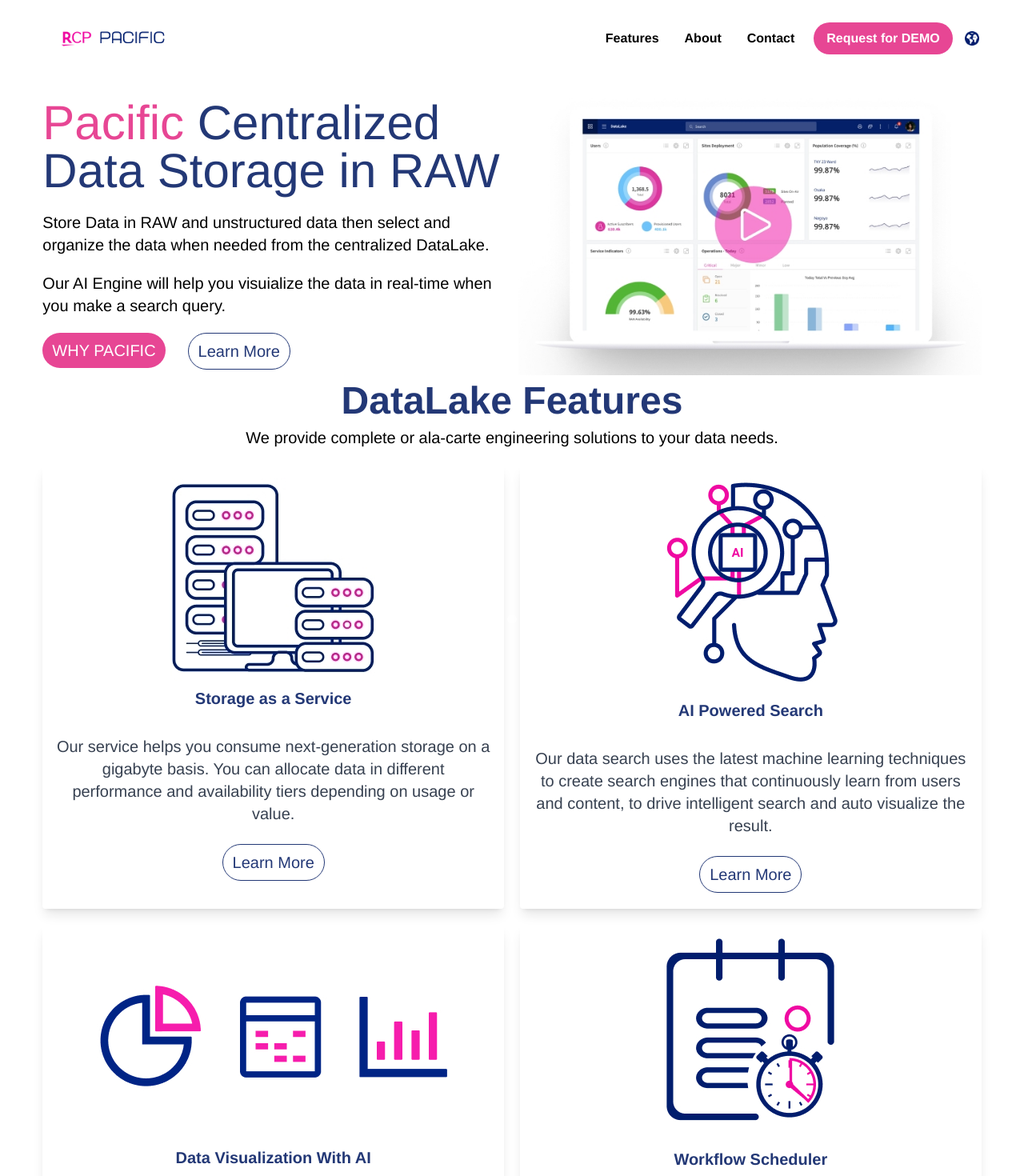
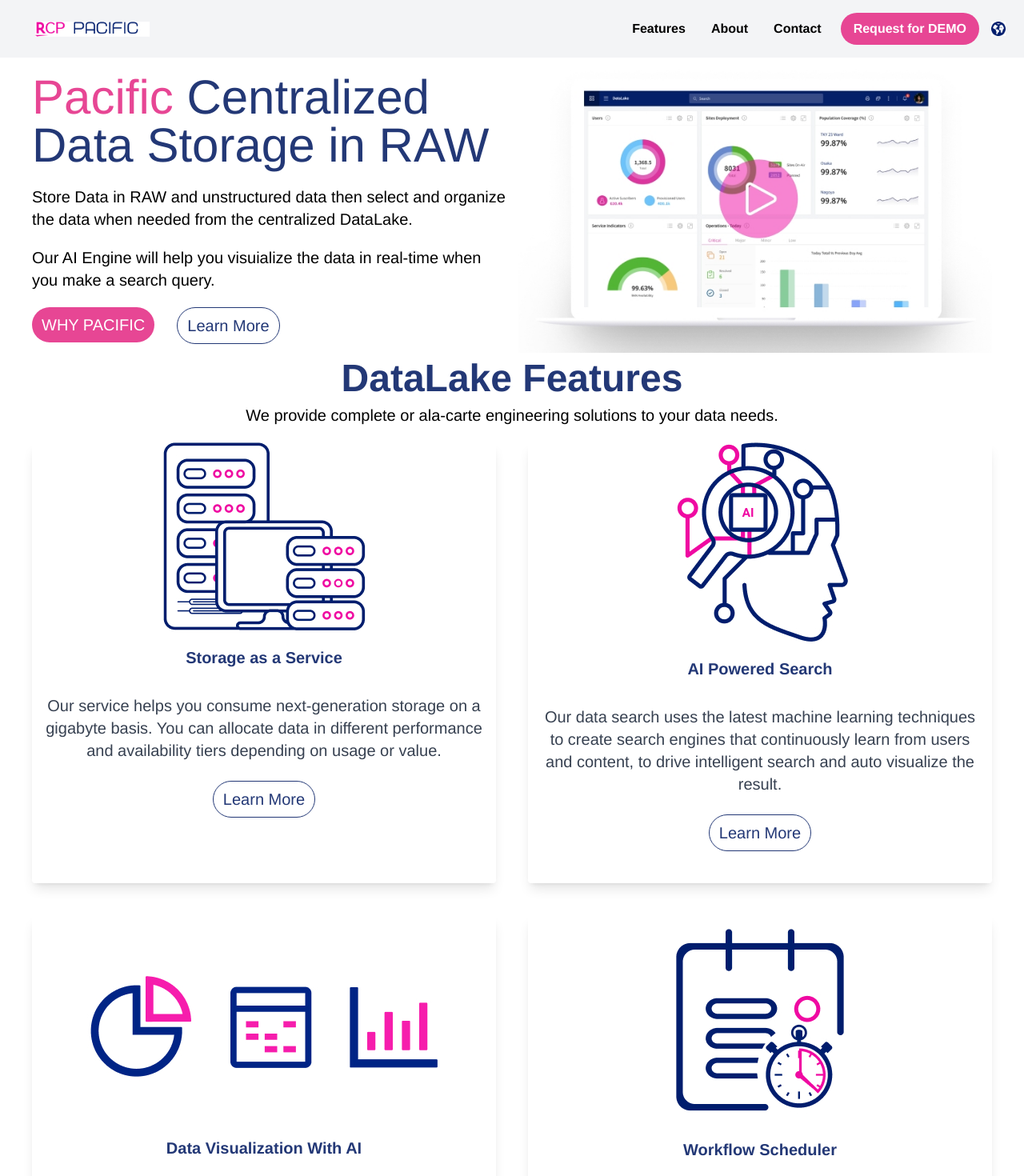
Before and after one commit to devangg37/my-vue-app, a Vue app: page / in a window 1280 px wide. Shown: the top 1470 px of the page at 80% size. Built offline with nearby package versions, Linux system fonts and the light colour scheme.

Commit message:
Sixth commit

```diff
--- a/src/App.vue
+++ b/src/App.vue
@@ -11,15 +11,14 @@
 </script>
 
 <template>
-  <div class="container mx-auto w-11/12">
+
     <Navbar />
     <PacificInfo />
     <Cards />
     <Architecture />
     <Card2Vue />
-    <Carousel />
-    <FooterVue />
-  </div>
+  <Carousel />
+  <FooterVue />
 
 </template>
 
--- a/src/components/Architecture.vue
+++ b/src/components/Architecture.vue
@@ -1,6 +1,6 @@
 <template>
-  <div class="flex flex-col items-center md:py-10 py-5 md:scale-100 scale-95">
-    <div class="text-xl md:text-5xl font-bold text-3xl">
+  <div class="flex flex-col items-center py-5 px-3 md:scale-100 scale-95">
+    <div class="text-xl md:text-3xl font-bold text-3xl">
         <span class = "text-blue-900">DataLake Architecture</span>
     </div>
     <div class="flex flex-col md:items-center pt-5">
@@ -10,7 +10,7 @@
       <div class="text-xs md:text-base">
         Aenean massa. Cum sociis natoque penatibus et magnis dis parturient montes, nascetur ridiculus
       </div>
-      <img class="mx-auto scale-75 md:scale-100 scale-100 pt-5" src="../assets/data-archi.jpg" alt="Data Architecture">
+      <img class="mx-auto pt-5 object-fill" src="../assets/data-archi.jpg" alt="Data Architecture">
     </div>
   </div>
 </template>
--- a/src/components/Card2.vue
+++ b/src/components/Card2.vue
@@ -1,16 +1,16 @@
 <template>
-    <div class="flex flex-col items-center bg-slate-200 py-5">
+    <div class="md:px-10 flex flex-col items-center bg-slate-200 md:py-5 py-2">
         <div class="text-blue-900 text-2xl font-bold md:text-3xl">
             Latest Article
         </div>
-        <div class="flex flex-col text-center px-10 text-xs md:text-xl md:py-3 py-2">
+        <div class="flex flex-col text-center md:px-10 px-5 text-xs md:text-xl py-3">
             <p class="break-words">Lorem ipsum dolor sit amet, consectetuer adipiscing elit. Aenean commodo ligula eget dolor. Aenean massa. Cum sociis natoque penatibus et magnis dis parturient montes, nascetur ridiculus </p>
         </div>
     </div>
-    <div class="flex md:flex-row flex-col bg-slate-200 py-5">
+    <div class="px-10 flex md:flex-row flex-col bg-slate-200 md:py-5 py-2">
         <!--Card 1-->
         <div class="rounded overflow-hidden shadow-lg hover:shadow-2xl pb-15">
-                <div class="min-h-[40%]"><img class ="mx-auto object-fill" src="../assets/img-card-7.jpg" alt="Mountain"></div>
+                <div class="min-h-[40%]"><img class ="mx-auto" src="../assets/img-card-7.jpg" alt="Mountain"></div>
                 <div class="min-h-[60%] flex flex-col justify-evenly px-4 py-5">
                     <div class="font-bold mb-2 text-blue-900 md:text-xl text-xm">Using artificial intelligence to engineer materials </div>
                     <div class="text-gray-700 text-base md:text-xl text-xs">
--- a/src/components/Cards.vue
+++ b/src/components/Cards.vue
@@ -1,11 +1,11 @@
 <template>
-    <div class="grid auto-rows-auto md:grid-cols-2 grid-flow-row md:gap-5 py-5">
+    <div class="px-10 grid auto-rows-auto md:grid-cols-2 grid-flow-row md:gap-10 md:py-5 py-2">
         <!--Card 1-->
         <div class="rounded overflow-hidden shadow-lg hover:shadow-2xl pb-5">
                 <div class="min-h-[40%]"><img class ="mx-auto md:scale-100 scale-75" src="../assets/img-card-1.jpg" alt="Mountain"></div>
-                <div class="min-h-[60%] flex flex-col items-center space-y-6">
+                <div class="min-h-[60%] flex flex-col items-center space-y-6 py-5">
                 <div class="font-bold md:text-xl mb-2 text-blue-900 text-xm">Storage as a Service</div>
-                <div class="text-gray-700 text-base px-4 text-center md:text-xl text-xs">
+                <div class="text-gray-700 text-base px-4 text-center md:text-xl text-xs hidden md:block">
                     Our service helps you consume next-generation storage on a gigabyte basis. You can allocate data in different performance and availability tiers depending on usage or value.
                 </div>
                 <div>
@@ -16,9 +16,9 @@
         <!--Card 2-->
         <div class="rounded overflow-hidden shadow-lg hover:shadow-2xl pb-5">
                 <div class="min-h-[40%]"><img class ="mx-auto md:scale-100 scale-75" src="../assets/img-card-2.jpg" alt="Mountain"></div>
-                <div class="min-h-[60%] flex flex-col items-center space-y-6">
+                <div class="min-h-[60%] flex flex-col items-center space-y-6 py-5">
                 <div class="font-bold md:text-xl mb-2 text-blue-900 text-xm">AI Powered Search</div>
-                <div class="text-gray-700 text-base px-4 text-center md:text-xl text-xs">
+                <div class="text-gray-700 text-base px-4 text-center md:text-xl text-xs hidden md:block">
                     Our data search uses the latest machine learning techniques to create search engines that continuously learn from users and content, to drive intelligent search and auto visualize the result.
                 </div>
                 <div>
@@ -32,7 +32,7 @@
                 <div class="min-h-[40%] mx-auto"><img class ="mx-auto md:scale-100 scale-75" src="../assets/img-card-3.jpg" alt="Mountain"></div>
                 <div class="min-h-[60%] flex flex-col items-center space-y-6">
                 <div class="font-bold md:text-xl mb-2 text-blue-900 text-xm">Data Visualization With AI</div>
-                <div class="text-gray-700 text-base px-4 text-center md:text-xl text-xs">
+                <div class="text-gray-700 text-base px-4 text-center md:text-xl text-xs hidden md:block">
                     Our AI analytics engine explore structure & relationships in data and visualize information to  help you accelerate detection of important and urgent business events, react in real-time
                 </div>
                 <div>
@@ -46,7 +46,7 @@
                 <div class="min-h-[40%] mx-auto"><img class ="mx-auto md:scale-100 scale-75" src="../assets/img-card-4.jpg" alt="Mountain"></div>
                 <div class="min-h-[60%] flex flex-col items-center space-y-6">
                 <div class="font-bold md:text-xl mb-2 text-blue-900 text-xm">Workflow Scheduler</div>
-                <div class="text-gray-700 text-base px-4 text-center md:text-xl text-xs">
+                <div class="text-gray-700 text-base px-4 text-center md:text-xl text-xs hidden md:block">
                     With scheduler you set up scheduled units of work to be executed at defined times or regular intervals such as sending out a report email on a daily basis, weekly report generation
                 </div>
                 <div>
@@ -60,7 +60,7 @@
                 <div class="min-h-[40%] mx-auto"><img class ="mx-auto md:scale-100 scale-75" src="../assets/img-card-5.jpg" alt="Mountain"></div>
                 <div class="min-h-[60%] flex flex-col items-center space-y-6">
                 <div class="font-bold md:text-xl mb-2 text-blue-900 text-xm">Security & Governance</div>
-                <div class="text-gray-700 text-base px-4 text-center md:text-xl text-xs">
+                <div class="text-gray-700 text-base px-4 text-center md:text-xl text-xs hidden md:block">
                     Protect the integrity and reliability of your data through governance policies. Keep your data compliant and audit-ready by building a clean, governed data lake.
                 </div>
                 <div>
@@ -74,7 +74,7 @@
                 <div class="min-h-[40%] mx-auto"><img class ="mx-auto md:scale-100 scale-75" src="../assets/img-card-6.jpg" alt="Mountain"></div>
                 <div class="min-h-[60%] flex flex-col items-center space-y-6">
                 <div class="font-bold md:text-xl mb-2 text-blue-900 text-xm">Quick Setup</div>
-                <div class="text-gray-700 text-base px-4 text-center md:text-xl text-xs">
+                <div class="text-gray-700 text-base px-4 text-center md:text-xl text-xs hidden md:block">
                     With Pacific DataLake, you can move, store, catalog, and clean your data faster. You simply point Lake Formation at your data sources, and our AI Engine will take care of your data.
                 </div>
                 <div>
--- a/src/components/Carousel.vue
+++ b/src/components/Carousel.vue
@@ -13,13 +13,13 @@
 
 <template>
 <!-- <div class="md:flex md:justify-around"> -->
-<div id="default-carousel" class="h-96 md:pt-10 pt-5 md:w-full w-auto" data-carousel="slide">
+<div class="relative px-10 h-96 pt-5 w-auto" data-carousel="slide">
     <!-- Carousel wrapper -->
-    <div class="relative h-80 w-full rounded-lg">
+    <div class="overflow-hidden relative h-80 w-full rounded-lg">
          <!-- Item 1 -->
-        <div class="duration-900 ease-linear h-72 flex flex-col items-center md:w-1/4 w-auto shadow-lg" data-carousel-item="active">
+        <div class="duration-900 ease-linear h-80 md:w-1/4 w-auto shadow-lg" data-carousel-item="active">
             <div class="min-h-[40%]">
-                <img src="../assets/walmart.jpg" class="w- h-full object-contain" />
+                <img src="../assets/walmart.jpg" class="mx-auto" />
             </div>
         <!-- Text container-->
             <div class="min-h-[60%] flex flex-col justify-evenly px-5">
@@ -28,9 +28,9 @@
             </div>
         </div>
         <!-- Item 2 -->
-        <div class="duration-900 ease-linear h-72 flex flex-col items-center md:w-1/4 w-auto shadow-lg" data-carousel-item>
+        <div class="duration-900 ease-linear h-80 md:w-1/4 w-auto shadow-lg" data-carousel-item>
             <div class="min-h-[40%]">
-                <img src="../assets/NASA.jpg" class="w- h-full object-contain" />
+                <img src="../assets/NASA.jpg" class="mx-auto" />
             </div>
         <!-- Text container-->
             <div class="min-h-[60%] flex flex-col justify-evenly px-5">
@@ -39,9 +39,9 @@
             </div>
         </div>
         <!-- Item 3 -->
-        <div class="duration-900 ease-linear h-72 flex flex-col items-center md:w-1/4 w-auto shadow-lg" data-carousel-item>
+        <div class="duration-900 ease-linear h-80 md:w-1/4 w-auto shadow-lg" data-carousel-item>
             <div class="min-h-[40%]">
-                <img src="../assets/cocacola.jpg" class="w- h-full object-contain" />
+                <img src="../assets/cocacola.jpg" class="mx-auto" />
             </div>
         <!-- Text container-->
             <div class="min-h-[60%] flex flex-col justify-evenly px-5">
@@ -50,9 +50,9 @@
             </div>
         </div>
 
-        <div class="duration-900 ease-linear h-72 flex flex-col items-center md:w-1/4 w-auto shadow-lg" data-carousel-item>
+        <div class="duration-900 ease-linear h-80 md:w-1/4 w-auto shadow-lg" data-carousel-item>
             <div class="min-h-[40%]">
-                <img src="../assets/pg.jpg" class="w- h-full object-contain" />
+                <img src="../assets/pg.jpg" class="mx-auto" />
             </div>
         <!-- Text container-->
             <div class="min-h-[60%] flex flex-col justify-evenly px-5">
@@ -61,9 +61,9 @@
             </div>
         </div>
 
-        <div class="duration-900 ease-linear h-72 flex flex-col items-center md:w-1/4 w-auto shadow-lg" data-carousel-item>
+        <div class="duration-900 ease-linear h-80 md:w-1/4 w-auto shadow-lg" data-carousel-item>
             <div class="min-h-[40%]">
-                <img src="../assets/bmw.jpg" class="w- h-full object-contain" />
+                <img src="../assets/bmw.jpg" class="mx-auto" />
             </div>
         <!-- Text container-->
             <div class="min-h-[60%] flex flex-col justify-evenly px-5">
@@ -73,7 +73,7 @@
         </div>
     </div>
     <!-- Slider indicators -->
-    <div class="flex absolute bottom-5 left-1/2 z-30 space-x-3 -translate-x-1/2 md:pt-10">
+    <div class="flex absolute bottom-5 left-1/2 z-5 space-x-3 -translate-x-1/2 pt-20">
         <button type="button" class="w-3 h-3 rounded-full bg-blue-500 hover:bg-pink-900" aria-current="false" aria-label="Slide 1" data-carousel-slide-to="0"></button>
         <button type="button" class="w-3 h-3 rounded-full bg-blue-500 hover:bg-pink-900" aria-current="false" aria-label="Slide 2" data-carousel-slide-to="1"></button>
         <button type="button" class="w-3 h-3 rounded-full bg-blue-500 hover:bg-pink-900" aria-current="false" aria-label="Slide 3" data-carousel-slide-to="2"></button>
--- a/src/components/Footer.vue
+++ b/src/components/Footer.vue
@@ -38,7 +38,7 @@
         </div>
       </form>
     </div>
-    <div class="grid md:grid-cols-4 md:grid-rows-none auto-rows-auto gap-3">
+    <div class="grid md:grid-cols-4 md:grid-rows-none auto-rows-auto gap-3 px-5">
       <div class="">
         <h5 class="uppercase font-bold mb-2.5 mt-2.5">RCP PACIFIC</h5>
 
--- a/src/components/Navbar.vue
+++ b/src/components/Navbar.vue
@@ -1,8 +1,8 @@
 <template>
-  <nav class="relative flex flex-wrap items-center justify-between py-3 mb-3 backdrop-filter backdrop-blur-lg bg-opacity-0">
+  <nav class="md:px-5 sticky z-10 bg-gray-100 top-0">
     <div class="container mx-auto flex flex-wrap items-center justify-between">
       <div class="relative flex justify-between w-auto static block justify-start">
-        <a class="text-xm font-bold leading-relaxed inline-block mr-4 py-2">
+        <a class="text-xm font-bold leading-relaxed inline-block mr-4">
           <img class="mx-auto scale-75" src="../assets/RCP.jpg" alt="RCP Pacific">
         </a>
       </div>
@@ -10,28 +10,28 @@
         <ul class="flex flex-row list-none ml-auto items-center">
           <div>
           <li class="nav-item">
-            <a class="px-3 py-2 text-xm font-bold text-black hover:opacity-75" href="">
+            <a class="px-3 text-xm font-bold text-black hover:opacity-75" href="">
               <span class="ml-2">Features</span>
             </a>
           </li>
           </div>
           <div>
           <li class="nav-item">
-            <a class="px-3 py-2 text-xm font-bold text-black hover:opacity-75" href="">
+            <a class="px-3 text-xm font-bold text-black hover:opacity-75" href="">
               <span class="ml-2">About</span>
             </a>
           </li>
           </div>
           <div>
           <li class="nav-item">
-            <a class="px-3 py-2 text-xm font-bold text-black hover:opacity-75" href="">
+            <a class="px-3 text-xm font-bold text-black hover:opacity-75" href="">
                 <span class="ml-2">Contact</span>
             </a>
           </li>
           </div>
           <div>
           <li class="nav-item">
-            <a class="px-3 py-2 text-xm font-bold text-black hover:opacity-75">
+            <a class="px-3 text-xm font-bold text-black hover:opacity-75">
               <button class="bg-pink-500 text-white py-2 px-4 rounded-full">
                   Request for DEMO</button>
             </a>
@@ -39,7 +39,7 @@
           </div>
           <div>
           <li class="nav-item">
-            <a class="px-3 py-2 text-xm font-bold text-black hover:opacity-75">
+            <a class="px-3 text-xm font-bold text-black hover:opacity-75">
               <img class="mx-auto scale-75" src="../assets/icon.jpg" alt="Icon">
             </a>
           </li>
--- a/src/components/PacificInfo.vue
+++ b/src/components/PacificInfo.vue
@@ -1,6 +1,6 @@
 <template>
-  <div class="relative grid auto-rows-auto">
-    <div class="relative md:grid md:grid-cols-2 md:gap-4 md:py-2 items-center">
+  <div class="relative md:px-10 px-5 grid auto-rows-auto">
+    <div class="relative md:grid md:grid-cols-2 md:gap-4 md:py-2 py-4 items-center">
       <div class="space-y-5">
         <div class="flex flex-col md:space-y-5 space-y-3">
           <div class="text-xl md:text-6xl space-y-1.5">
@@ -28,7 +28,7 @@
       </div>
     </div>
     <div>
-      <div class="flex flex-col items-center md:space-y-2 space-y-2">
+      <div class="flex flex-col items-center space-y-2">
         <div class="md:text-5xl text-blue-900 font-bold">
           DataLake Features
         </div>
```
Also changed, not shown: src/assets/img-card-1.jpg, src/assets/img-card-2.jpg.
